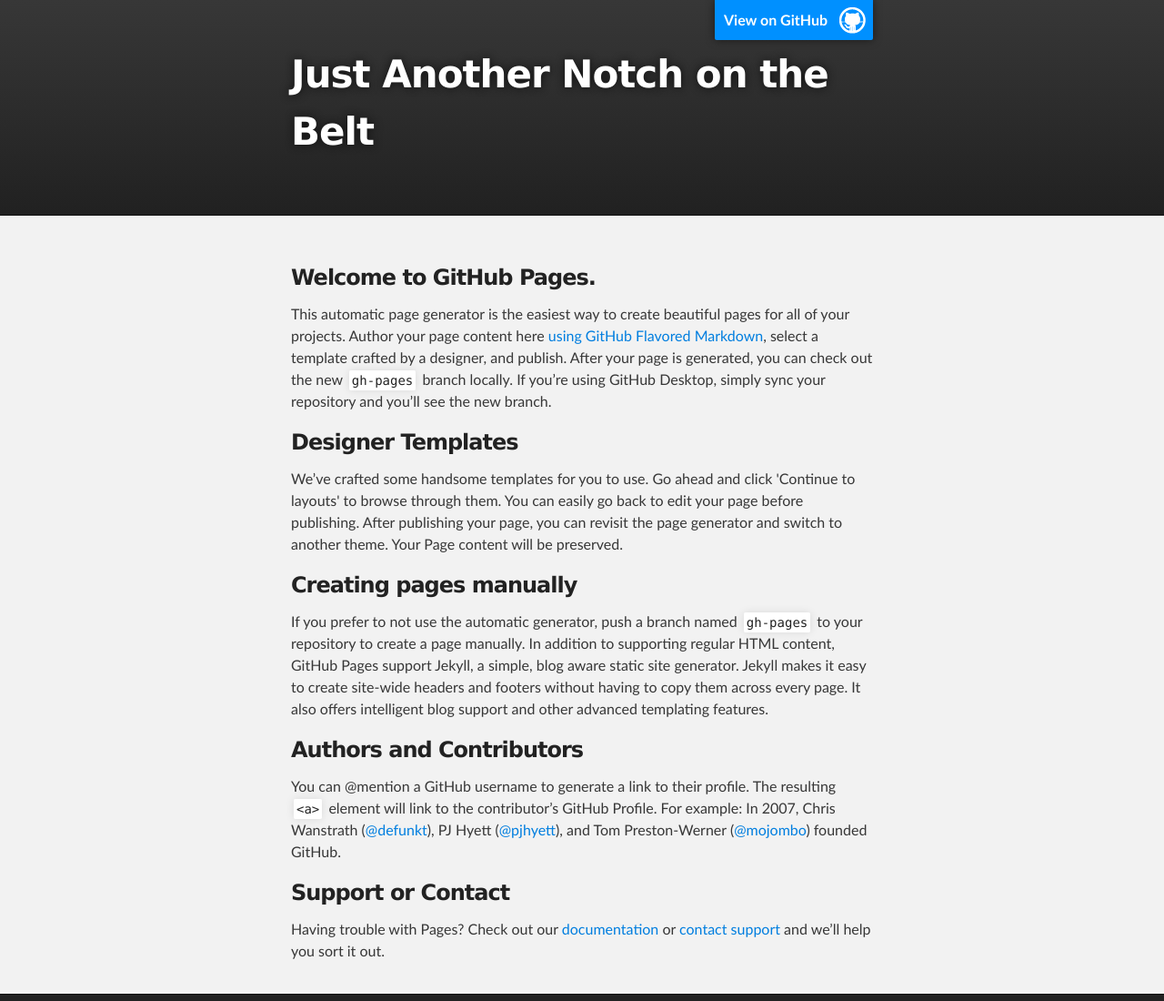
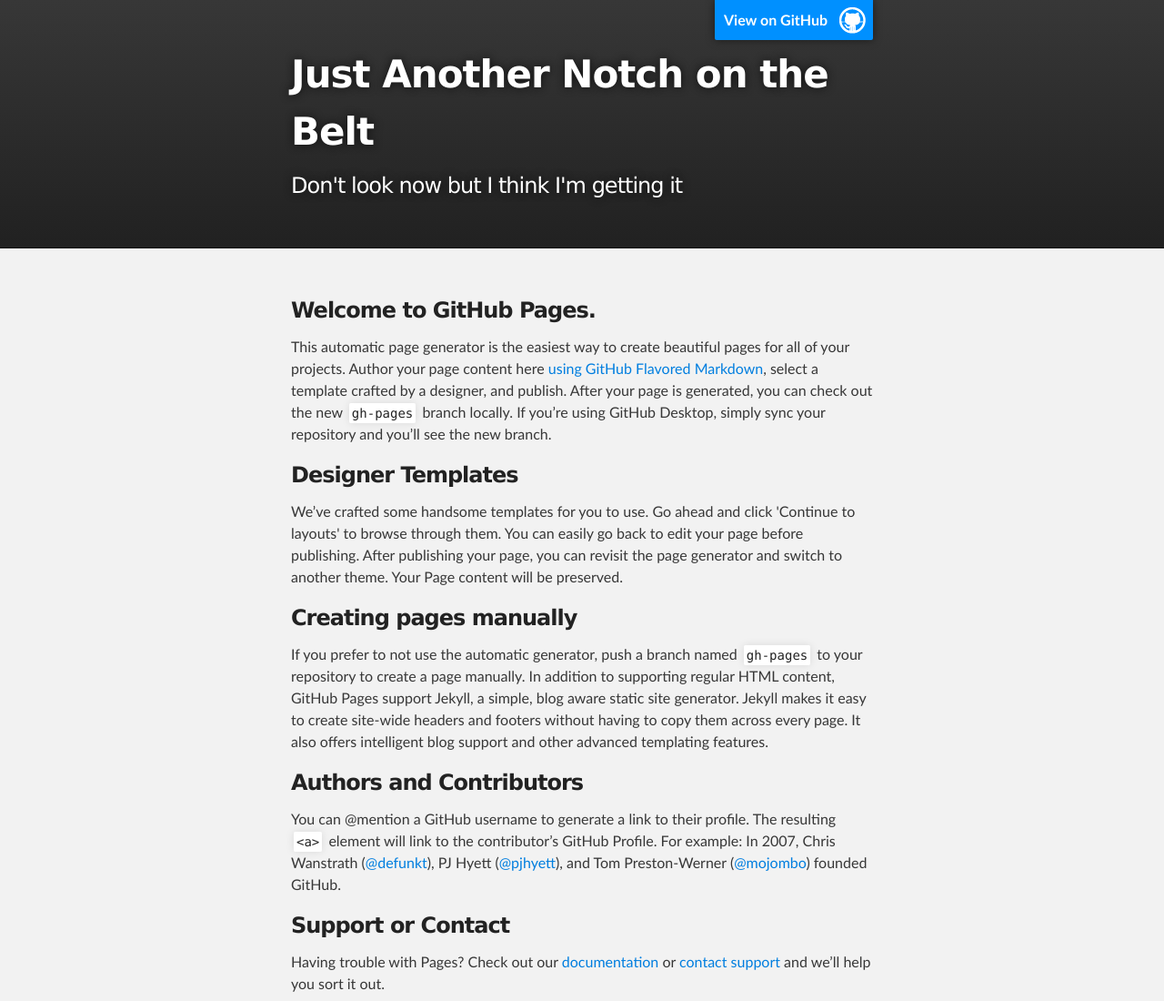
Before and after one commit to kpew/kpew.github.io, a plain HTML site: page index.html in a window 1280 px wide. Shown: the top 1100 px of the page at 91% size. Drawn offline with Linux system fonts and the light colour scheme.

Commit message:
Update index.html

```diff
--- a/index.html
+++ b/index.html
@@ -19,7 +19,7 @@
           <a id="forkme_banner" href="https://github.com/kpew">View on GitHub</a>
 
           <h1 id="project_title">Just Another Notch on the Belt</h1>
-          <h2 id="project_tagline"></h2>
+          <h2 id="project_tagline">Don't look now but I think I'm getting it</h2>
 
         </header>
     </div>
```
